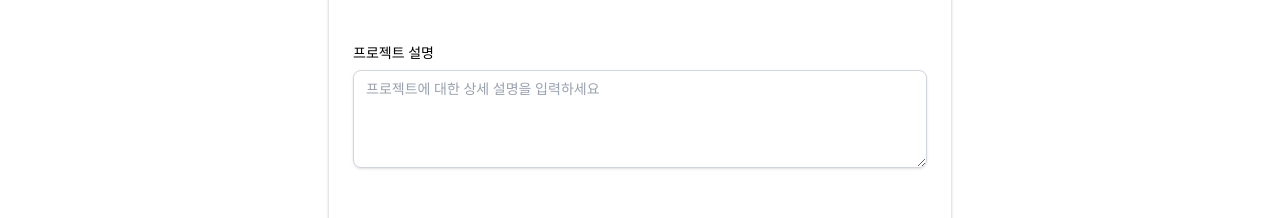
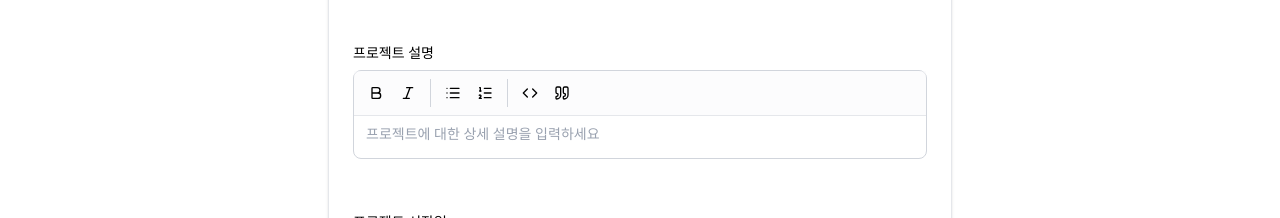
Before and after one commit to Jetbobs/onemoreRev_mvp_fe, a Next.js app: page /projects/create in a window 1280 px wide. Shown: the part 410-628 px from the top of the page. Built offline with nearby package versions, Linux system fonts and the light colour scheme; a web font is replaced by a local one.

Commit message:
textarea 및 input placeholder 수정 및 tiptap text editor 적용완료

```diff
--- a/src/components/ui/input.tsx
+++ b/src/components/ui/input.tsx
@@ -8,7 +8,7 @@ function Input({ className, type, ...props }: React.ComponentProps<"input">) {
       type={type}
       data-slot="input"
       className={cn(
-        "file:text-foreground placeholder:text-gray-400 placeholder:text-sm selection:bg-primary selection:text-primary-foreground dark:bg-input/30 border-gray-300 flex h-9 w-full min-w-0 rounded-md border bg-transparent px-3 py-1 text-base shadow-xs transition-[color,box-shadow] outline-none file:inline-flex file:h-7 file:border-0 file:bg-transparent file:text-sm file:font-medium disabled:pointer-events-none disabled:cursor-not-allowed disabled:opacity-50 md:text-sm",
+        "file:text-foreground placeholder:text-gray-400 placeholder:text-sm focus:placeholder:opacity-0 selection:bg-primary selection:text-primary-foreground dark:bg-input/30 border-gray-300 flex h-9 w-full min-w-0 rounded-md border bg-transparent px-3 py-1 text-base shadow-xs transition-[color,box-shadow] outline-none file:inline-flex file:h-7 file:border-0 file:bg-transparent file:text-sm file:font-medium disabled:pointer-events-none disabled:cursor-not-allowed disabled:opacity-50 md:text-sm",
         "aria-invalid:ring-destructive/20 dark:aria-invalid:ring-destructive/40 aria-invalid:border-destructive",
         className
       )}
--- a/src/components/ui/textarea.tsx
+++ b/src/components/ui/textarea.tsx
@@ -1,18 +1,55 @@
+'use client';
+
 import * as React from "react"
+import { cn } from "@/lib/utils"
+import { TiptapEditor } from "./tiptap-editor"
 
-import { cn } from "@/lib/utils"
+interface TextareaProps extends Omit<React.ComponentProps<"textarea">, 'onChange'> {
+  useTiptap?: boolean;
+  onChange?: (e: React.ChangeEvent<HTMLTextAreaElement> | string) => void;
+}
 
 const Textarea = React.forwardRef<
-  HTMLTextAreaElement,
-  React.ComponentProps<"textarea">
->(({ className, ...props }, ref) => {
+  HTMLTextAreaElement | HTMLDivElement,
+  TextareaProps
+>(({ className, useTiptap = true, onChange, value, ...props }, ref) => {
+  // If useTiptap is true, use TiptapEditor
+  if (useTiptap) {
+    const handleTiptapChange = (content: string) => {
+      if (onChange) {
+        // Create a fake event object for compatibility
+        const fakeEvent = {
+          target: { value: content },
+          currentTarget: { value: content }
+        } as React.ChangeEvent<HTMLTextAreaElement>;
+        onChange(fakeEvent);
+      }
+    };
+
+    return (
+      <TiptapEditor
+        ref={ref as React.Ref<HTMLDivElement>}
+        value={value as string}
+        onChange={handleTiptapChange}
+        onBlur={props.onBlur}
+        placeholder={props.placeholder}
+        className={className}
+        id={props.id}
+        rows={props.rows}
+      />
+    );
+  }
+
+  // Fallback to regular textarea
   return (
     <textarea
       className={cn(
-        "flex min-h-[60px] w-full rounded-md border border-gray-300 bg-transparent px-3 py-2 text-base shadow-sm placeholder:text-gray-400 placeholder:text-sm focus-visible:outline-none disabled:cursor-not-allowed disabled:opacity-50 md:text-sm",
+        "flex min-h-[60px] w-full rounded-md border border-gray-300 bg-transparent px-3 py-2 text-base shadow-sm placeholder:text-gray-400 placeholder:text-sm focus-visible:outline-none focus:placeholder:opacity-0 disabled:cursor-not-allowed disabled:opacity-50 md:text-sm",
         className
       )}
-      ref={ref}
+      ref={ref as React.Ref<HTMLTextAreaElement>}
+      value={value}
+      onChange={onChange as React.ChangeEventHandler<HTMLTextAreaElement>}
       {...props}
     />
   )
--- /dev/null
+++ b/src/components/ui/tiptap-editor.tsx
@@ -0,0 +1,190 @@
+'use client';
+
+import React, { useEffect } from 'react';
+import { useEditor, EditorContent } from '@tiptap/react';
+import StarterKit from '@tiptap/starter-kit';
+import { cn } from '@/lib/utils';
+import { Bold, Italic, List, ListOrdered, Code, Quote } from 'lucide-react';
+
+interface TiptapEditorProps {
+  value?: string;
+  onChange?: (value: string) => void;
+  onBlur?: () => void;
+  placeholder?: string;
+  className?: string;
+  id?: string;
+  rows?: number;
+}
+
+const TiptapEditor = React.forwardRef<HTMLDivElement, TiptapEditorProps>(
+  ({ value = '', onChange, onBlur, placeholder = '', className, id, rows = 4 }, ref) => {
+    const editor = useEditor({
+      extensions: [
+        StarterKit.configure({
+          paragraph: {
+            HTMLAttributes: {
+              class: 'min-h-[1rem]',
+            },
+          },
+        }),
+      ],
+      content: value,
+      immediatelyRender: false,
+      editorProps: {
+        attributes: {
+          class: cn(
+            'prose prose-sm max-w-none focus:outline-none px-3 py-2',
+            `min-h-[${rows * 1.5}rem]`,
+            '[&_p]:m-0 [&_p]:leading-relaxed',
+            '[&_ul]:mt-2 [&_ul]:mb-2 [&_ul]:pl-4',
+            '[&_ol]:mt-2 [&_ol]:mb-2 [&_ol]:pl-4',
+            '[&_li]:leading-relaxed',
+            '[&_blockquote]:border-l-4 [&_blockquote]:border-gray-300 [&_blockquote]:pl-4 [&_blockquote]:italic',
+            '[&_code]:bg-gray-100 [&_code]:px-1 [&_code]:py-0.5 [&_code]:rounded [&_code]:text-sm'
+          ),
+        },
+        handleDOMEvents: {
+          blur: () => {
+            onBlur?.();
+            return false;
+          },
+        },
+      },
+      onUpdate: ({ editor }) => {
+        const html = editor.getHTML();
+        onChange?.(html === '<p></p>' ? '' : html);
+      },
+    });
+
+    // Update editor content when value prop changes
+    useEffect(() => {
+      if (editor && value !== editor.getHTML() && value !== '') {
+        editor.commands.setContent(value);
+      } else if (editor && value === '' && editor.getHTML() !== '<p></p>') {
+        editor.commands.clearContent();
+      }
+    }, [editor, value]);
+
+    // Toolbar button component
+    const ToolbarButton = ({
+      onClick,
+      isActive = false,
+      children,
+      title
+    }: {
+      onClick: () => void;
+      isActive?: boolean;
+      children: React.ReactNode;
+      title: string;
+    }) => (
+      <button
+        type="button"
+        onClick={onClick}
+        title={title}
+        className={cn(
+          "p-1.5 rounded hover:bg-gray-100 transition-colors",
+          isActive && "bg-gray-100 text-blue-600"
+        )}
+      >
+        {children}
+      </button>
+    );
+
+    if (!editor) {
+      return (
+        <div
+          className={cn(
+            "rounded-md border border-gray-300 bg-transparent",
+            className
+          )}
+          style={{ minHeight: `${rows * 1.5}rem` }}
+        >
+          <div className="border-b border-gray-200 p-2">
+            <div className="flex gap-1 opacity-50">
+              <div className="p-1.5"><Bold size={16} /></div>
+              <div className="p-1.5"><Italic size={16} /></div>
+            </div>
+          </div>
+          <div className="px-3 py-2 text-sm text-gray-400">
+            {placeholder}
+          </div>
+        </div>
+      );
+    }
+
+    return (
+      <div
+        ref={ref}
+        id={id}
+        className={cn(
+          "rounded-md border border-gray-300 bg-transparent focus-within:ring-2 focus-within:ring-ring focus-within:ring-offset-2",
+          className
+        )}
+      >
+        {/* Toolbar */}
+        <div className="border-b border-gray-200 p-2 bg-gray-50/50">
+          <div className="flex gap-1">
+            <ToolbarButton
+              onClick={() => editor.chain().focus().toggleBold().run()}
+              isActive={editor.isActive('bold')}
+              title="Bold (Ctrl+B)"
+            >
+              <Bold size={16} />
+            </ToolbarButton>
+            <ToolbarButton
+              onClick={() => editor.chain().focus().toggleItalic().run()}
+              isActive={editor.isActive('italic')}
+              title="Italic (Ctrl+I)"
+            >
+              <Italic size={16} />
+            </ToolbarButton>
+            <div className="w-px bg-gray-300 mx-1" />
+            <ToolbarButton
+              onClick={() => editor.chain().focus().toggleBulletList().run()}
+              isActive={editor.isActive('bulletList')}
+              title="Bullet List"
+            >
+              <List size={16} />
+            </ToolbarButton>
+            <ToolbarButton
+              onClick={() => editor.chain().focus().toggleOrderedList().run()}
+              isActive={editor.isActive('orderedList')}
+              title="Numbered List"
+            >
+              <ListOrdered size={16} />
+            </ToolbarButton>
+            <div className="w-px bg-gray-300 mx-1" />
+            <ToolbarButton
+              onClick={() => editor.chain().focus().toggleCode().run()}
+              isActive={editor.isActive('code')}
+              title="Code"
+            >
+              <Code size={16} />
+            </ToolbarButton>
+            <ToolbarButton
+              onClick={() => editor.chain().focus().toggleBlockquote().run()}
+              isActive={editor.isActive('blockquote')}
+              title="Quote"
+            >
+              <Quote size={16} />
+            </ToolbarButton>
+          </div>
+        </div>
+
+        {/* Editor */}
+        <div className="relative">
+          <EditorContent editor={editor} />
+          {!editor.getText() && placeholder && (
+            <div className="absolute top-2 left-3 text-gray-400 text-sm pointer-events-none">
+              {placeholder}
+            </div>
+          )}
+        </div>
+      </div>
+    );
+  }
+);
+
+TiptapEditor.displayName = 'TiptapEditor';
+
+export { TiptapEditor };
```
Also changed, not shown: .claude/settings.local.json.
